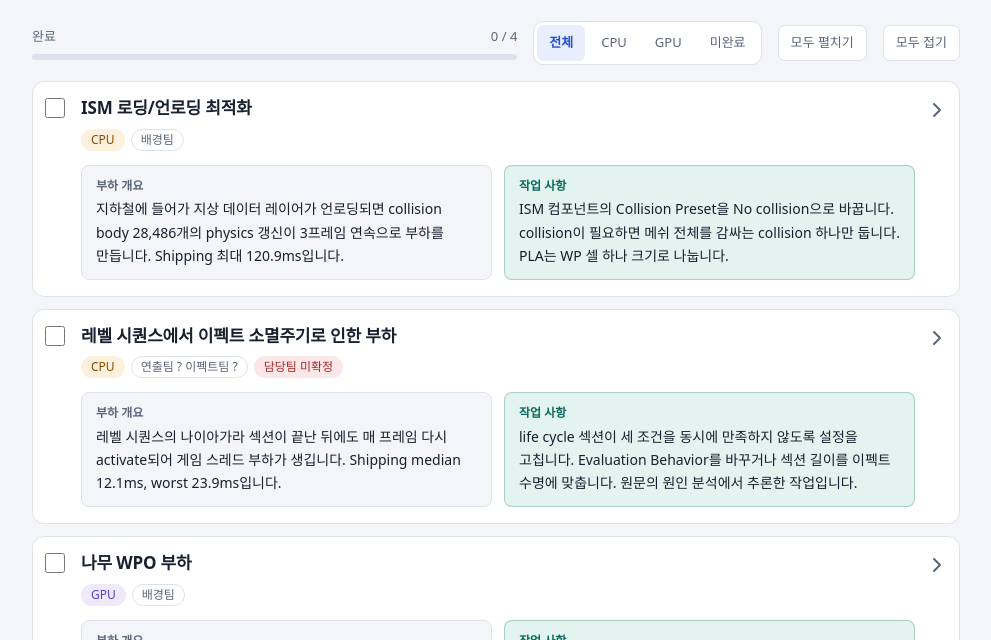
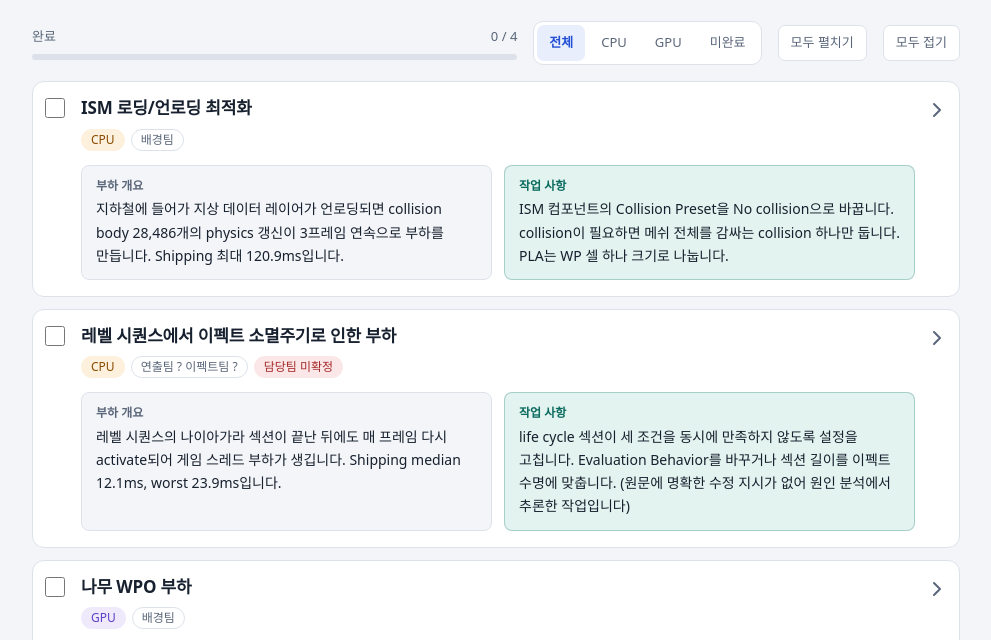
Before and after one commit to gitorvreport/orv-report, a plain HTML site: page art-team-check/index.html in a window 1280 px wide. Shown: the part 102-742 px from the top of the page, without its empty margins (144-1135 px from the left). Drawn offline with Linux system fonts and the light colour scheme; a web font is replaced by a local one.

Commit message:
chore(art-team-check): 페이지 갱신

```diff
--- a/art-team-check/index.html
+++ b/art-team-check/index.html
@@ -136,7 +136,7 @@ const ITEMS=[
  id:"fxcycle", cat:"CPU", title:"레벨 시퀀스에서 이펙트 소멸주기로 인한 부하", team:"연출팀 ? 이펙트팀 ?", warn:"담당팀 미확정",
  note:"",
  overview:"레벨 시퀀스의 나이아가라 섹션이 끝난 뒤에도 매 프레임 다시 activate되어 게임 스레드 부하가 생깁니다. Shipping median 12.1ms, worst 23.9ms입니다.",
- todo:"life cycle 섹션이 세 조건을 동시에 만족하지 않도록 설정을 고칩니다. Evaluation Behavior를 바꾸거나 섹션 길이를 이펙트 수명에 맞춥니다. 원문의 원인 분석에서 추론한 작업입니다.",
+ todo:"life cycle 섹션이 세 조건을 동시에 만족하지 않도록 설정을 고칩니다. Evaluation Behavior를 바꾸거나 섹션 길이를 이펙트 수명에 맞춥니다. (원문에 명확한 수정 지시가 없어 원인 분석에서 추론한 작업입니다)",
  summary:"블러드 웨이브 구간에서 나이아가라 이펙트가 잘 보이지 않게 된 뒤에도 레벨 시퀀스의 activation이 매 프레임 반복되어 게임 스레드 시간이 늘어납니다.",
  links:[["2026.11 나이아가라 부하 (1. 레벨 시퀀스의 activation 반복)",BASE+"700383245/2026.11#1.-%EB%A0%88%EB%B2%A8-%EC%8B%9C%ED%80%80%EC%8A%A4%EC%9D%98-activation-%EB%B0%98%EB%B3%B5"]],
  sections:[
@@ -155,7 +155,7 @@ const ITEMS=[
    "Desired age 때문에 섹션 age와 나이아가라 age가 같아질 때까지 시뮬레이션 tick이 반복됩니다."
   ]],
   ["작업 사항",[
-   "아래 작업은 원문의 원인 분석에서 추론한 내용입니다.",
+   "(원문에 명확한 수정 지시가 없어 원인 분석에서 추론한 작업입니다)",
    "<code>NS_FX_CUT_BloodWave_01</code>~<code>04</code>와 <code>NS_FX_CUT_Spark_01</code>이 쓰이는 레벨 시퀀스에서 나이아가라 트랙의 life cycle 섹션이 세 조건을 모두 만족하는지 확인합니다.",
    "Evaluation Behavior를 Activate if Inactivate가 아닌 값으로 바꿔, 섹션이 끝난 뒤 시스템이 age 0으로 다시 activate되지 않게 합니다.",
    "life cycle 섹션 길이를 나이아가라 시스템 수명에 맞춰 줄입니다. 시스템의 첫 재생이 끝난 뒤 섹션이 남아 있지 않으면 재activate가 반복되지 않습니다.",
```
